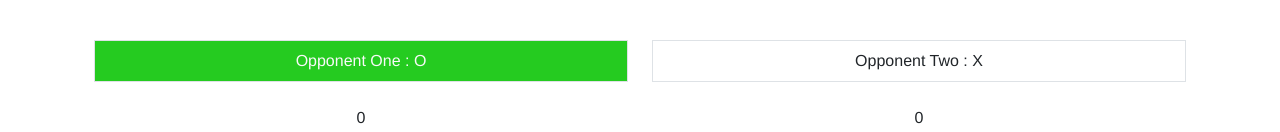
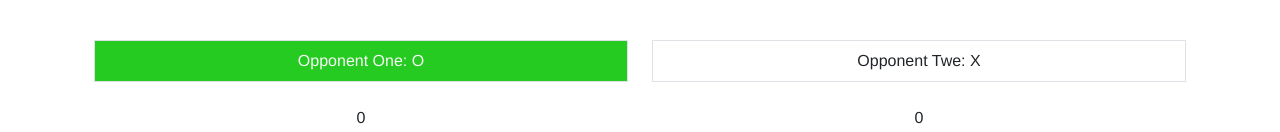
Before and after one commit to sadegh1377/tic-tac-toe, a Vue app: page /ticTacToe in a window 1280 px wide. Shown: the part 356-488 px from the top of the page. Built offline with nearby package versions, Linux system fonts and the light colour scheme.

Commit message:
fix a minor issue

```diff
--- a/src/components/AllScores.vue
+++ b/src/components/AllScores.vue
@@ -2,13 +2,13 @@
     <div class="container mx-auto row py-5">
         <div class="col-6">
             <div class="border py-2" :class="{'playersTurn':playerTurn === 0}">
-                Opponent One : O
+                {{ opponentOne }}: O
             </div>
             <div class="mt-4">{{ playerOneWins }}</div>
         </div>
         <div class="col-6">
             <div class="border py-2" :class="{'playersTurn':playerTurn === 1}">
-                Opponent Two : X
+                {{ opponentTwo }}: X
             </div>
             <div class="mt-4">{{ playerTwoWins }}</div>
         </div>
@@ -31,6 +31,14 @@ export default {
         playerTwoWins: {
             type: Number,
             require: true
+        },
+        opponentOne: {
+            type: String,
+            require: true
+        },
+        opponentTwo: {
+            type: String,
+            require: true
         }
     }
 }
--- a/src/components/TicTacToe.vue
+++ b/src/components/TicTacToe.vue
@@ -61,7 +61,11 @@
                 <button class="btn btn-outline-info mt-5" @click="resetAll">Play Again?</button>
             </div>
         </div>
-        <AllScores :playerTurn="playerTurn" :playerOneWins="playerOneWins" :playerTwoWins="playerTwoWins"/>
+        <AllScores :playerTurn="playerTurn"
+                   :playerOneWins="playerOneWins"
+                   :playerTwoWins="playerTwoWins"
+                   opponentOne="Opponent One"
+                   opponentTwo="Opponent Twe"/>
     </div>
 </template>
 
```
